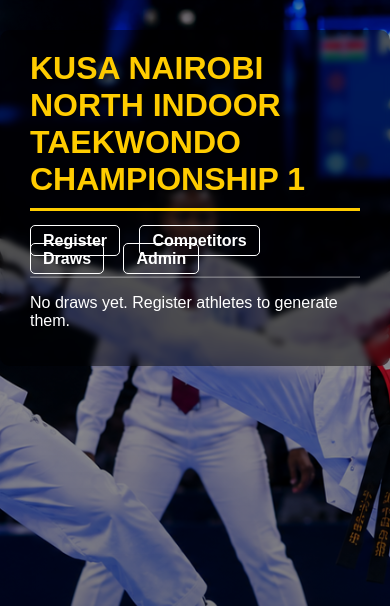
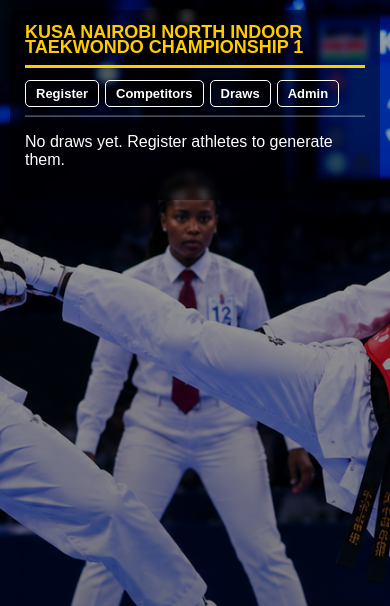
Before and after one commit to eddycoderunner/kusa-tkd-championship, a Django app: page /draws/ in a window 390 px wide. Shown: the top 606 px of the page. Run offline with Django 5.2, Linux system fonts and the light colour scheme; data that the repository does not hold is empty.

Commit message:
Add mobile responsive CSS

```diff
--- a/onlinetkd/templates/base.html
+++ b/onlinetkd/templates/base.html
@@ -186,6 +186,90 @@
         .success-box a:hover {
             background-color: #8a0000;
         }
+
+        @media (max-width: 700px) {
+            .container {
+                max-width: 100%;
+                margin: 10px;
+                padding: 15px;
+                border-radius: 6px;
+            }
+
+            h1 {
+                font-size: 18px;
+                line-height: 15px;
+            }
+
+            .nav {
+                display: flex;
+                flex-wrap: wrap;
+                gap: 6px;
+            }
+
+            .nav a {
+                margin-right: 0;
+                font-size: 13px;
+                padding: 5px 10px;
+            }
+
+            form input[type="number"],
+            form input[type="tel"],
+            form input[type="email"],
+            form select {
+                width: 100%;
+                box-sizing: border-box;
+                font-size: 16px;
+                padding: 10px;
+            }
+
+            form-label {
+                font-size: 14px;
+            }
+
+            form button[type="submit"] {
+                width: 100%;
+                font-size: 16px;
+                padding: 12px;
+            }
+
+            table {
+                display: block;
+                overflow-x: auto;
+                white-space: nowrap;
+            }
+
+            .draw-block {
+                padding: 10px;
+            }
+
+            .draw-titlee {
+                font-size: 16px;
+                letter-spacing: 1px;
+            }
+
+            .bracket {
+                gap: 10px;
+                padding: 8px 0;
+            }
+
+            .round-col {
+                min-width: 140px;
+            }
+
+            .final-col {
+                min-width: 160px;
+            }
+
+            .athlete {
+                font-size: 12px;
+                padding: 5px 8px;
+            }
+
+            .athlete .school {
+                font-size: 10px;
+                padding: 1px 4px;
+            }
+        }
     </style>
 </head>
 
```
